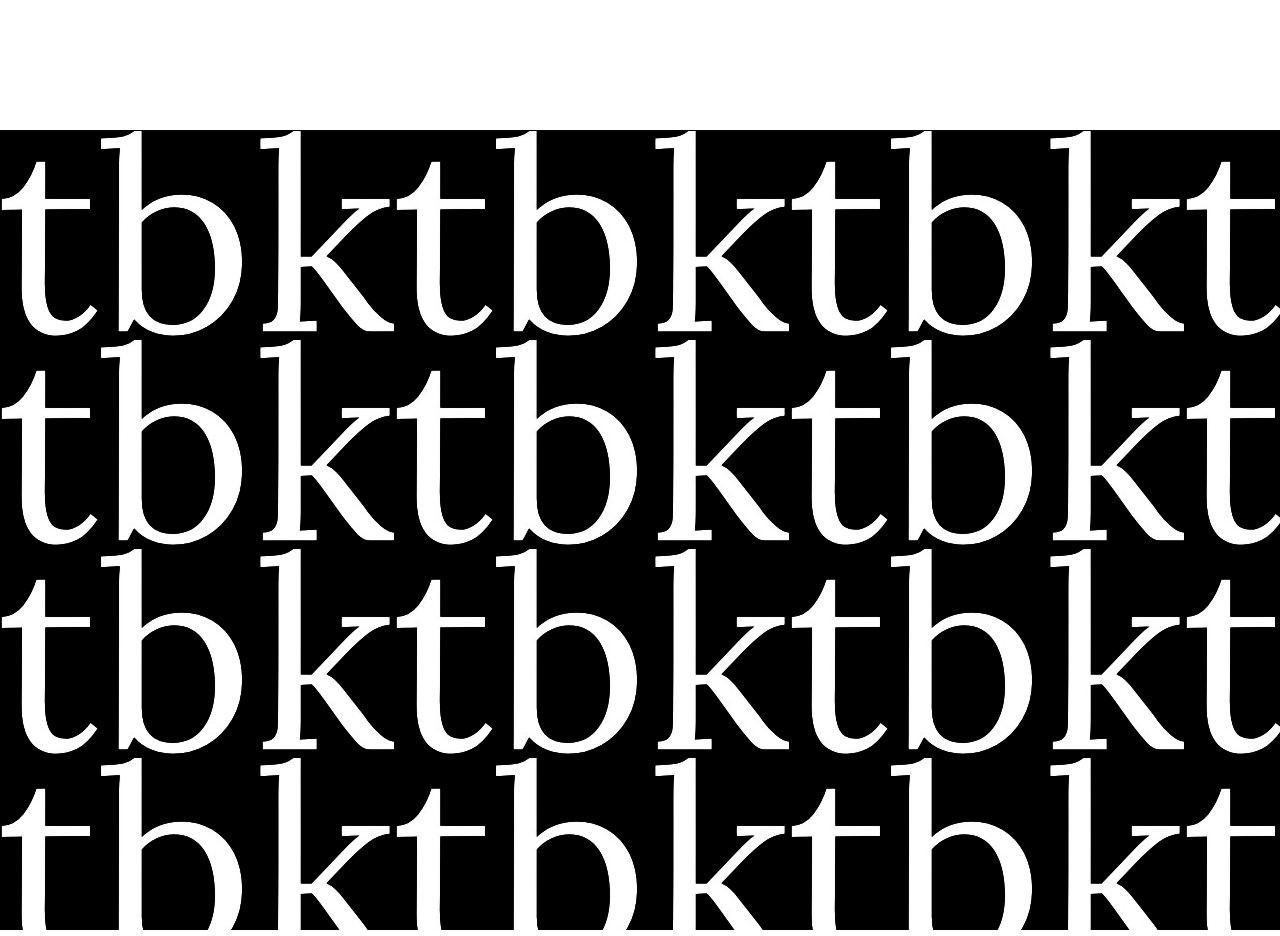
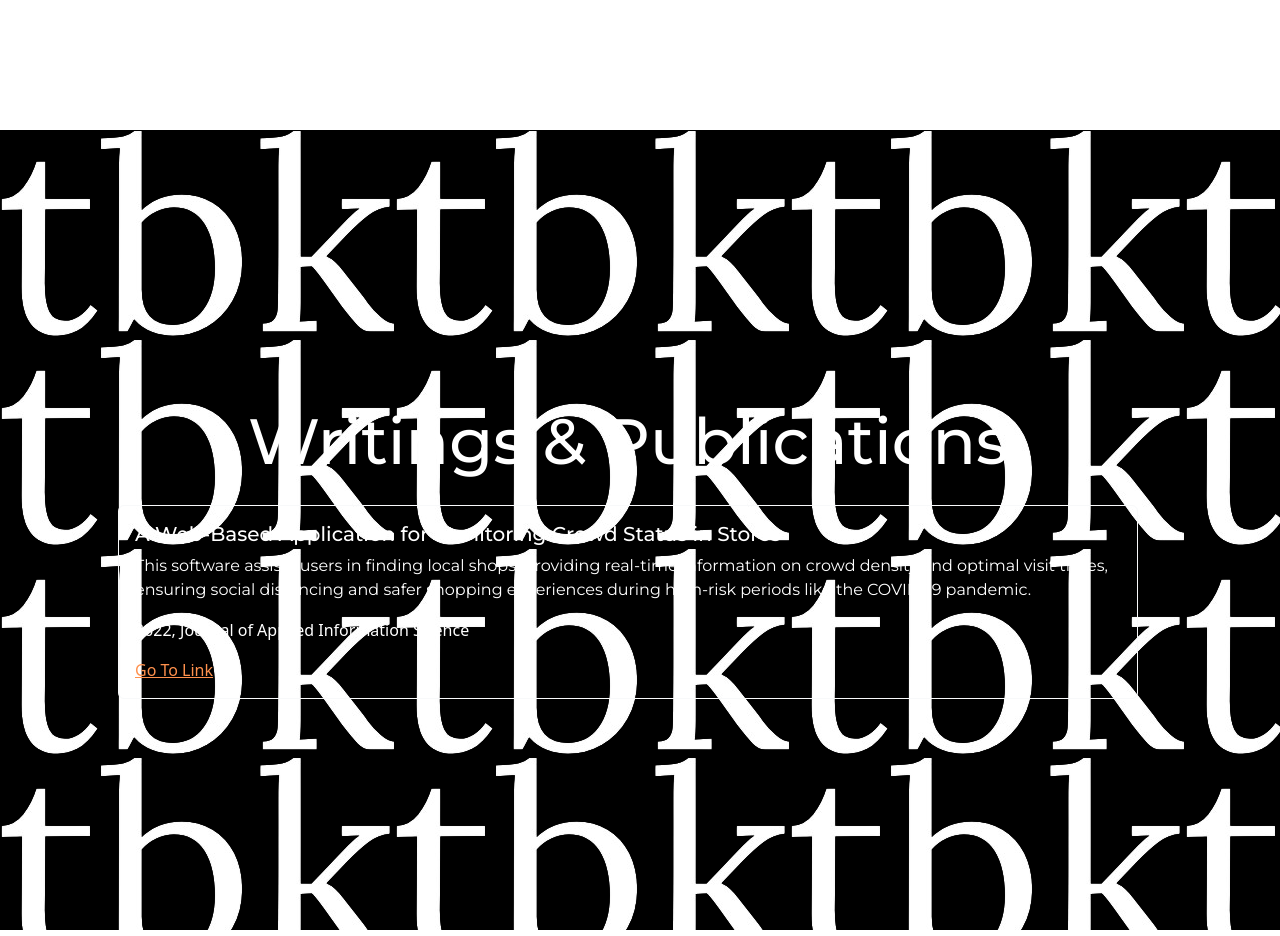
Before and after one commit to iamtusharbala/Personal-Website, a plain HTML site: page index.html in a window 1280 px wide. Shown: the part 3260-4196 px from the top of the page. Drawn offline with nearby package versions, Linux system fonts and the light colour scheme; files whose address does not match are found by name.

Commit message:
publishing section added

```diff
--- a/assets/css/style.css
+++ b/assets/css/style.css
@@ -64,7 +64,7 @@ div {
 .connect-page,
 .skills-page,
 .error-page,
-.project-page {
+.blog-page {
     background-image: url('assets/images/tbk-logo.png');
     background-color: #000;
     color: #fff;
@@ -157,6 +157,30 @@ div {
 
 .education-page .degree {
     color: #5C656B;
+}
+
+/* /////////////////////////////Card/////////////////////////////////////////////////////////// */
+
+.card-title,
+.card-text {
+    font-family: "Montserrat", sans-serif;
+}
+
+/* /////////////////////////////Blog/////////////////////////////////////////////////////////// */
+
+.blog-page .card {
+    --bs-card-bg: transparent;
+    color: #fff;
+}
+
+.blog-page .card p {
+    color: #fff !important;
+}
+
+
+.blog-page .card a {
+    color: #FF914D;
+    font-weight: 500;
 }
 
 /* /////////////////////////////Connect/////////////////////////////////////////////////////////// */
--- a/index.html
+++ b/index.html
@@ -221,16 +221,29 @@
   </section>
 
 
-  <!-- Project Page -->
-  <section class="section project-page d-flex align-items-center justify-content-center">
+  <!-- Blog Page -->
+  <section class="section blog-page d-flex align-items-center justify-content-center">
     <div class="container">
-      <!-- skills -->
-      <div class="contents p-lg-4 d-flex align-items-center justify-content-center">
-        <div class="row mt-3 w-100">
-          <div class="col-lg-8 text-start">
-
+      <div class="contents p-4 d-flex align-items-center justify-content-center">
+        <div class="row mt-5 w-100">
+          <div class="row">
+            <p class="section-head-name text-center">Writings & Publications</p>
           </div>
-
+          <div class="row">
+            <div class="col-sm-12">
+              <div class="card border-light mb-3">
+                <div class="card-body">
+                  <h5 class="card-title">A Web-Based Application for Monitoring Crowd Status in Stores</h5>
+                  <p class="card-text">This software assists users in finding local shops, providing real-time
+                    information on crowd density and optimal visit times, ensuring social distancing and safer shopping
+                    experiences during high-risk periods like the COVID-19 pandemic.</p>
+                  <p class="text-muted">2022, Journal of Applied Information Science</p>
+                  <a href="http://www.publishingindia.com/jais/71/a-web-based-application-for-monitoring-crowd-status-in-stores/30941/56380/"
+                    class="card-link">Go To Link</a>
+                </div>
+              </div>
+            </div>
+          </div>
         </div>
       </div>
     </div>
```
